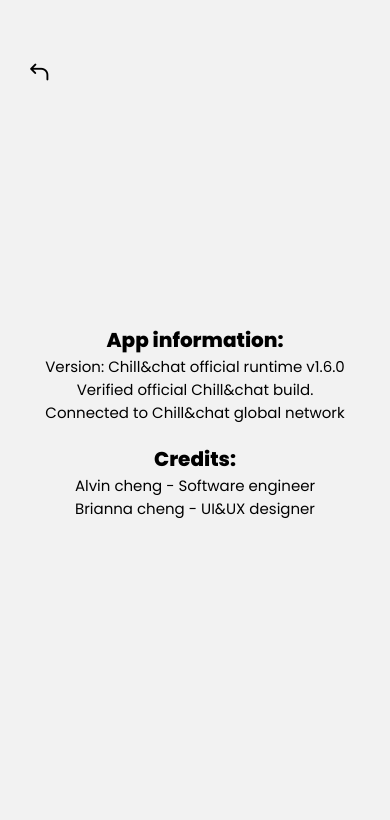
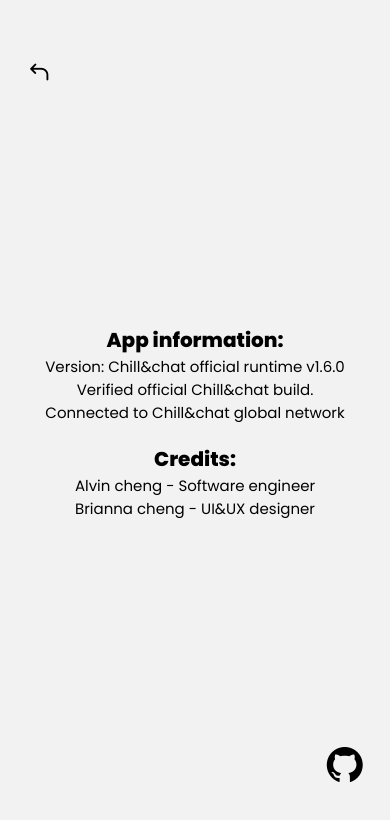
Before and after one commit to Chillandchat/mobile, a React Native app: screen /information in a window 390 px wide. Shown: the top 820 px of the page. Built offline with nearby package versions, Linux system fonts and the light colour scheme.

Commit message:
Update Information.tsx

```diff
--- a/src/screens/Information.tsx
+++ b/src/screens/Information.tsx
@@ -1,5 +1,11 @@
 import React from "react";
-import { Text, View, StyleSheet, TouchableOpacity } from "react-native";
+import {
+  Text,
+  View,
+  StyleSheet,
+  TouchableOpacity,
+  Linking,
+} from "react-native";
 import { AntDesign } from "@expo/vector-icons";
 import { useNavigation } from "@react-navigation/native";
 
@@ -30,6 +36,11 @@ const Information: React.FC<any> = () => {
       top: "7%",
       left: "7%",
     },
+    githubLink: {
+      position: "absolute",
+      bottom: "7%",
+      right: "7%",
+    },
   });
 
   return (
@@ -52,6 +63,14 @@ const Information: React.FC<any> = () => {
       <Text style={style.tittle}>Credits:</Text>
       <Text style={style.text}>Alvin cheng - Software engineer</Text>
       <Text style={style.text}>Brianna cheng - UI&UX designer</Text>
+      <TouchableOpacity
+        style={style.githubLink}
+        onPress={(): void => {
+          Linking.openURL("https://github.com/chillandchat/mobile");
+        }}
+      >
+        <AntDesign name="github" size={36} color="black" />
+      </TouchableOpacity>
     </View>
   );
 };
```
